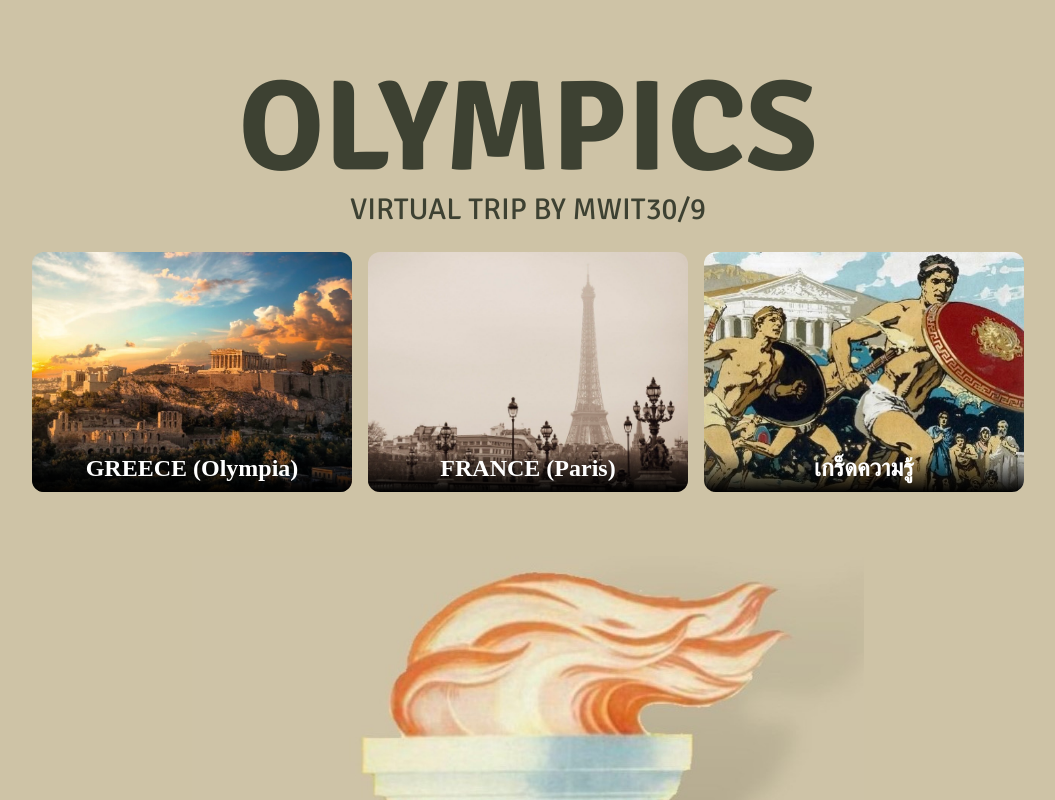
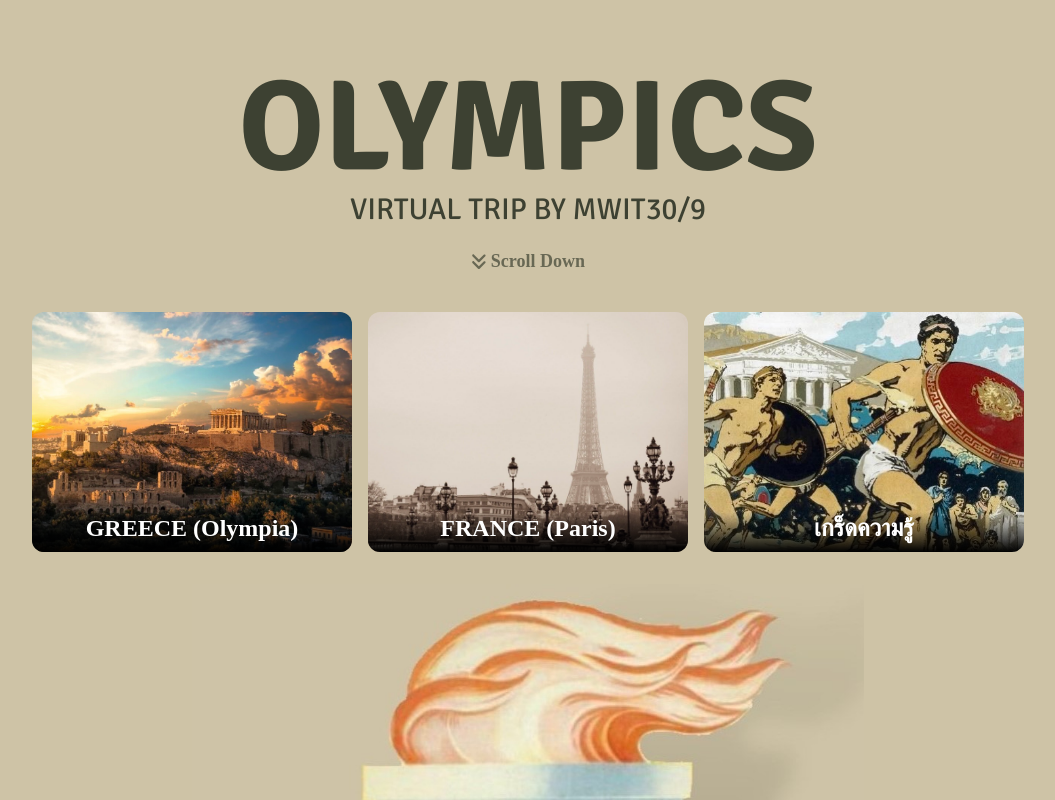
Before and after one commit to woyiswoy/olympicstrip, a Next.js app: page / in a window 1280 px wide. Shown: the top 800 px of the page, without its empty margins (112-1167 px from the left). Built offline with nearby package versions, Linux system fonts and the light colour scheme; a web font is replaced by a local one.

Commit message:
adding animation

```diff
--- a/pages/index.jsx
+++ b/pages/index.jsx
@@ -1,4 +1,5 @@
 import {
+  faAngleDoubleDown,
   faAngleDoubleLeft,
   faAngleDoubleUp,
   faFileLines,
@@ -150,6 +151,7 @@ export default function Home() {
             >
               OLYMPICS
             </motion.span>
+
             <motion.span
               className='font-Signika text-xl md:text-2xl lg:text-3xl text-tdk'
               initial={{ opacity: 0 }}
@@ -162,7 +164,20 @@ export default function Home() {
             >
               VIRTUAL TRIP BY MWIT30/9
             </motion.span>
-            <div className='flex flex-wrap justify-center gap-4 pt-6 px-10'>
+            <motion.div
+              className='flex items-center justify-center gap-1 px-3 py-1 my-6 font-IBMPlex font-semibold text-sm md:text-base lg:text-lg text-tdk/70 animate-bounce'
+              initial={{ opacity: 0, y: -10 }}
+              animate={{ opacity: 1, y: 0 }}
+              transition={{
+                duration: 1,
+                delay: 2.7,
+                type: 'spring',
+              }}
+            >
+              <FontAwesomeIcon icon={faAngleDoubleDown} />
+              <span className=''>Scroll Down</span>
+            </motion.div>
+            <div className='flex flex-wrap justify-center gap-4 px-10'>
               {featureButton.map((fb, fbi) => (
                 <motion.button
                   key={fbi}
@@ -185,9 +200,10 @@ export default function Home() {
                 </motion.button>
               ))}
             </div>
+
             <motion.img
               src='/img/olmbg.jpg'
-              className='w-full max-w-2xl pt-16'
+              className='w-full max-w-2xl pt-8'
               initial={{ opacity: 0, y: 40 }}
               animate={{ opacity: 1, y: 0 }}
               transition={{
```
